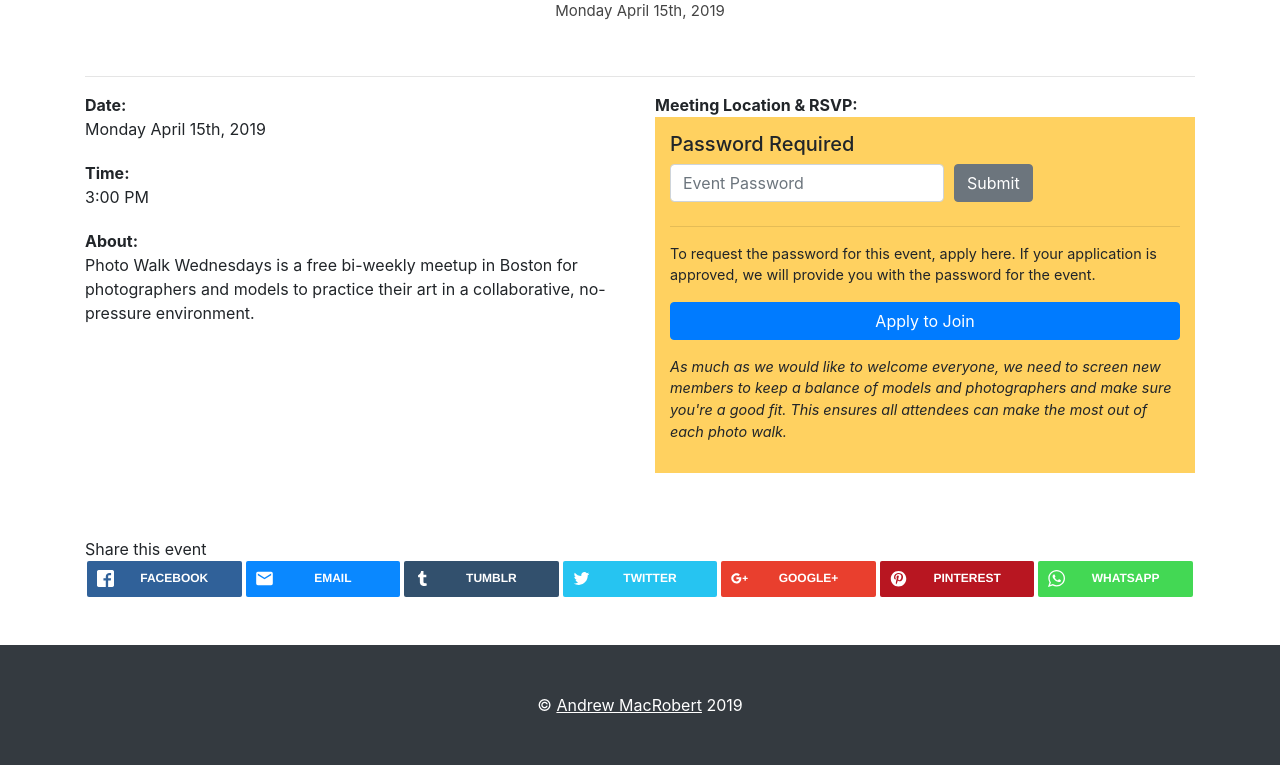
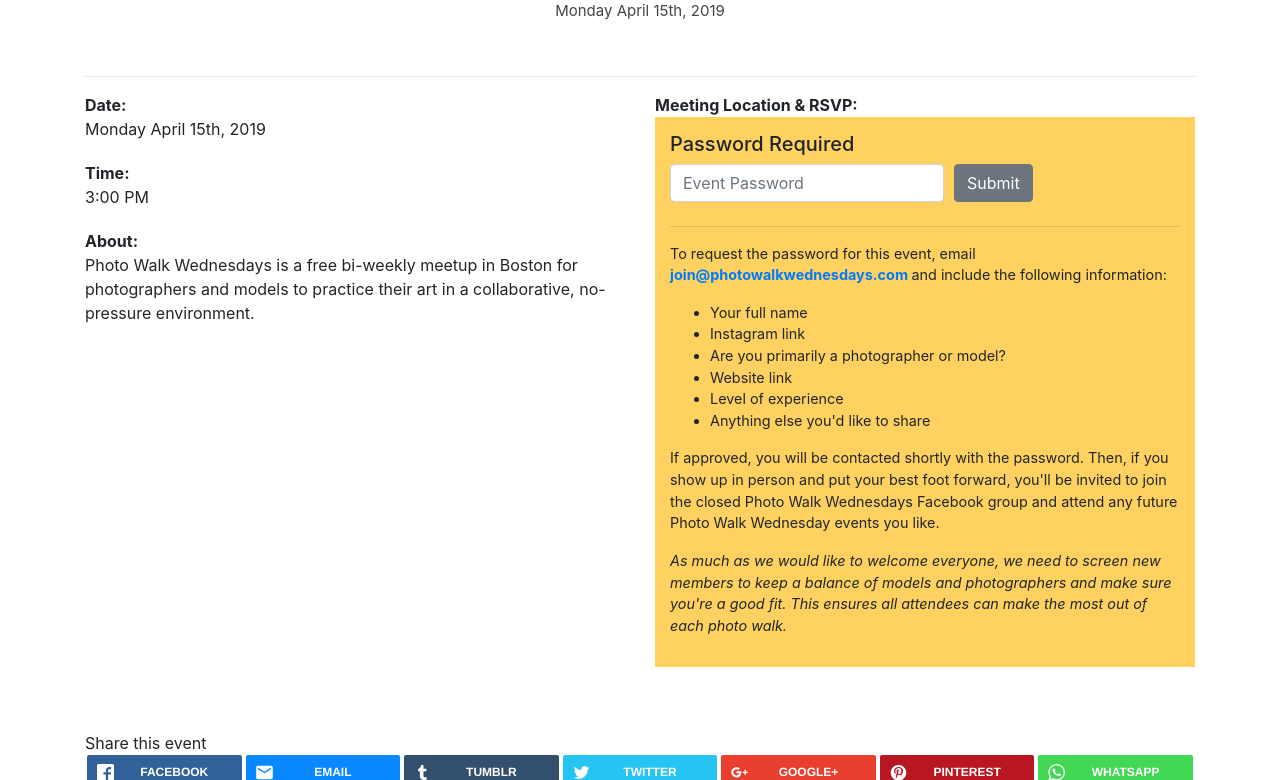
Before and after one commit to amacrobert/photowalkboston, a Symfony app: template templates/event.html.twig in a window 1280 px wide. Shown: the part 528-1308 px from the top of the page. Run offline with Twig, Linux system fonts and the light colour scheme; the template is opened without the code that fills it, so the values that code supplies are empty; some libraries are stand-ins or nearby versions.

Commit message:
use pre-populated email instead of google forms

```diff
--- a/templates/base.html.twig
+++ b/templates/base.html.twig
@@ -58,17 +58,6 @@
             </div>
         </nav>
 
-        <!-- Google form Modal -->
-        <div class="modal fade" id="applyModal" tabindex="-1" role="dialog" aria-hidden="true">
-            <div class="modal-dialog" role="document">
-                <div class="modal-content" style="background:none;border:none;box-shadow:0">
-                    <iframe src="https://docs.google.com/forms/d/e/1FAIpQLSdLZPSZ9RGecz9Gnhrr3VJ17PGByKBIhRQ1x8_eLeruBOG01Q/viewform?embedded=true" style="height: 99vh" frameborder="0" marginheight="0" marginwidth="0">
-                        Loading...
-                    </iframe>
-                </div>
-            </div>
-       </div>
-
         {% block body %}
         {% endblock %}
 
--- a/templates/event.html.twig
+++ b/templates/event.html.twig
@@ -118,9 +118,16 @@
                                     <hr>
 
                                     <div class="password-protected--instructions">
-                                        <p>To request the password for this event, apply here. If your application is approved, we will provide you with the password for the event.
-                                        {% include 'partials/apply_modal_button.html.twig' %}
-                                        </p>
+                                        <p>To request the password for this event, email {% include 'partials/apply_email_link.html.twig' %} and include the following information:</p>
+                                        <ul>
+                                            <li>Your full name</li>
+                                            <li>Instagram link</li>
+                                            <li>Are you primarily a photographer or model?</li>
+                                            <li>Website link</li>
+                                            <li>Level of experience</li>
+                                            <li>Anything else you'd like to share</li>
+                                        </ul>
+                                        <p>If approved, you will be contacted shortly with the password. Then, if you show up in person and put your best foot forward, you'll be invited to join the closed Photo Walk Wednesdays Facebook group and attend any future Photo Walk Wednesday events you like.</p>
                                     </div>
 
                                     <div class="password-protected--explanation">
--- a/templates/partials/about.html.twig
+++ b/templates/partials/about.html.twig
@@ -3,7 +3,7 @@
         <div class="col-lg-8 mx-auto">
             <h2>About</h2>
             <p class="lead">Photo Walk Wednesdays (PWW) is a free creative bi-weekly photography meetup in Boston.</p>
-            <p>PWW is as an outlet for photographers and models to practice, experiment, and hone their skills in a collaborative environment without pressure from clients demands.</p>
+            <p>PWW is as an outlet for photographers and models to practice, experiment, and hone their skills in a collaborative environment without pressure from clients.</p>
             <p>Photographers and models of all skill levels are welcome to apply to join.</p>
 
             <p>
--- /dev/null
+++ b/templates/partials/apply_email_link.html.twig
@@ -0,0 +1,5 @@
+<strong><a
+    href="mailto:join@photowalkwednesdays.com?Subject={{"Photo Walk Wednesdays Application"|url_encode}}&Body={{"Full name:\n\nInstagram link:\n\nAre you primarily a photographer or model?:\n\nWebsite link:\n\nFacebook page:\n\nLevel of experience (Beginner, Intermediate, Advanced, Full Time Professional):\n\nAnything you'd like to share?\n\n"|url_encode}}"
+    target="_blank">
+        join@photowalkwednesdays.com
+</a></strong>
--- a/templates/partials/featured_photos.html.twig
+++ b/templates/partials/featured_photos.html.twig
@@ -2,7 +2,7 @@
     <div class="row">
         <div class="col-lg-8 mx-auto">
             <h2>Featured Photos</h2>
-            <p>A selection of photos from recent Photo Walk Wednesdays. Follow us on Instagram: <a href="https://instagram.com/photowalkwednesdays" target="_blank">@photowalkwednesdays</a>/</p>
+            <p>A selection of photos from recent Photo Walk Wednesdays. Follow us on Instagram: <a href="https://instagram.com/photowalkwednesdays" target="_blank">@photowalkwednesdays</a></p>
         </div>
     </div>
 </div>
```
Also changed, not shown: templates/partials/apply_modal.html.twig (added, +10 -0 lines), templates/partials/events.html.twig (+9 -2 lines).
